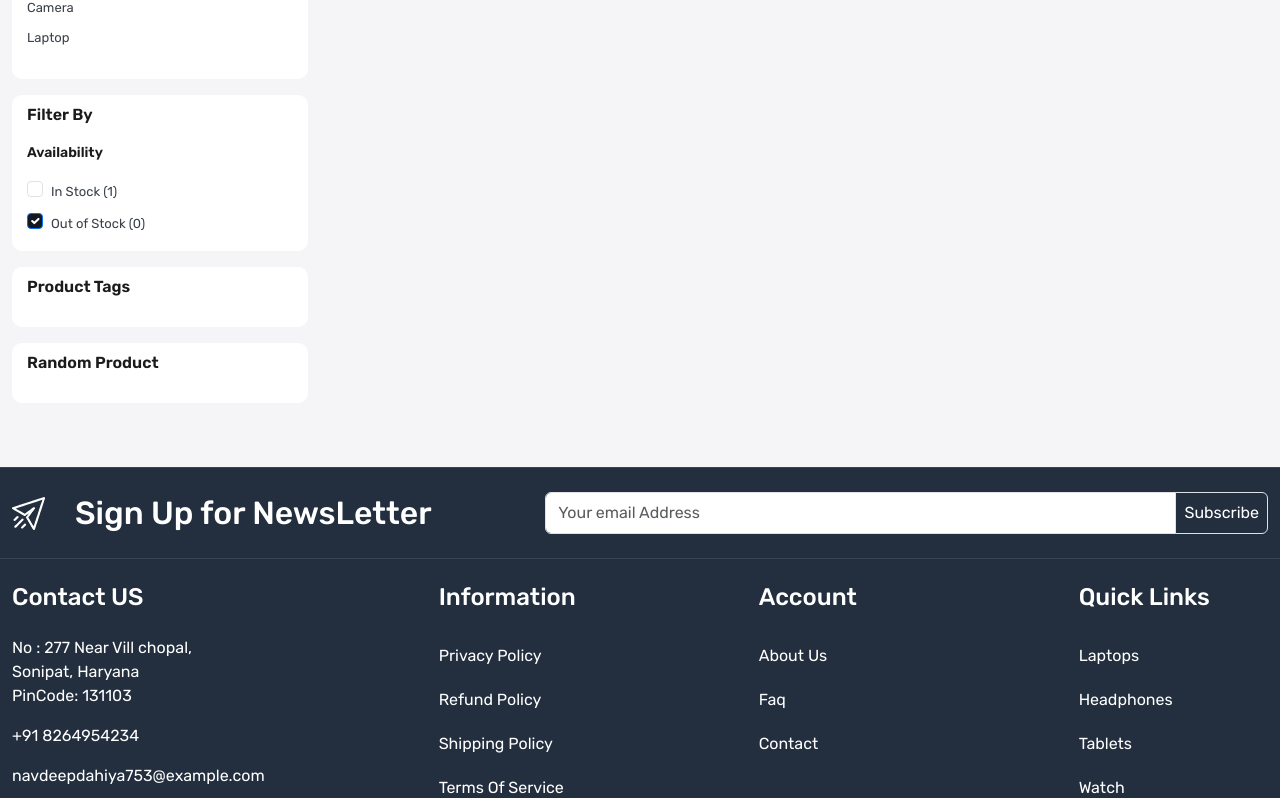
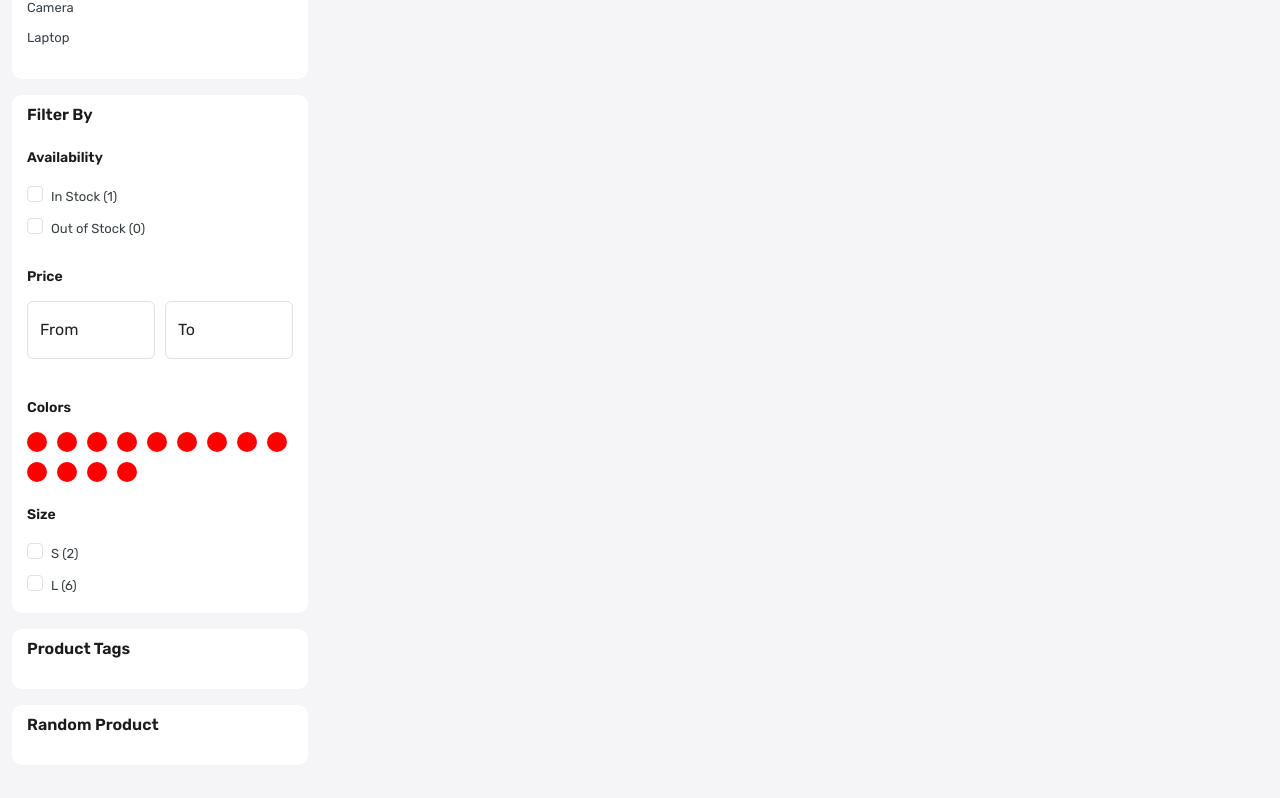
Before and after one commit to DouglasWillianBasilio/app_ecommerce, a React (Create React App) app: page /store in a window 1280 px wide. Shown: the part 454-1252 px from the top of the page. Built offline with nearby package versions, Linux system fonts and the light colour scheme.

Commit message:
update form check and colors

```diff
--- a/src/App.css
+++ b/src/App.css
@@ -464,11 +464,12 @@ footer .input-group-text {
 
 .filter-card .form-check-input:focus {
   box-shadow: none;
-  border-color: inherit;
+  border-color: rgba(0, 0, 0, 0.25);
 }
 
 .filter-card .form-check-input:checked {
   background-color: var(--color-131921);
+  border-color: rgba(0, 0, 0, 0.25);
 }
 
 .sub-title {
@@ -476,6 +477,21 @@ footer .input-group-text {
   font-weight: 600;
   color: var(--color-1c1b1b);
   margin-bottom: 15px;
+  margin-top: 25px;
+}
+
+.colors {
+  list-style-type: none;
+  display: flex;
+  flex-wrap: wrap;
+  gap: 10px;
+}
+
+.colors li {
+  width: 20px;
+  height: 20px;
+  background-color: red;
+  border-radius: 50%;
 }
 
 /* Sua loja fim */
--- a/src/pages/OurStore.js
+++ b/src/pages/OurStore.js
@@ -27,23 +27,87 @@ const OurStore = () => {
                                 <h3 className='filter-title'>Filter By</h3>
                                 <div>
                                     <h5 className='sub-title'>Availability</h5>
+                                    <div>
                                         <div className='form-check'>
                                             <input className='form-check-input' type='checkbox'
                                                 value=""
                                                 id='' />
-                                        <label className='form-check-label' for="">
+                                            <label className='form-check-label' htmlFor="">
                                                 In Stock (1)
                                             </label>
                                         </div>
                                         <div className='form-check'>
                                             <input className='form-check-input'
                                                 type='checkbox'
-                                         value="" id=''
-                                         checked />
+                                                value=""
+                                                id=''
+                                            />
                                             <label className='form-check-label' for="">
                                                 Out of Stock (0)
                                             </label>
                                         </div>
+                                    </div>
+                                    <h5 className='sub-title'>Price</h5>
+                                    <div className='d-flex align-items-center gap-10'>
+                                        <div className="form-floating mb-3">
+                                            <input
+                                                type="email"
+                                                className="form-control"
+                                                id="floatingInput" placeholder="From" />
+                                            <label htmlFor="floatingInput">From</label>
+                                        </div>
+                                        <div className="form-floating mb-3">
+                                            <input
+                                                type="email"
+                                                className="form-control"
+                                                id="floatingInput1"
+                                                placeholder="To" />
+                                            <label htmlFor="floatingInput1">To</label>
+                                        </div>
+
+                                    </div>
+                                    <h5 className='sub-title'>Colors</h5>
+                                    <div>
+                                        <div>
+                                            <ul className='colors ps-0'>
+                                                <li></li>
+                                                <li></li>
+                                                <li></li>
+                                                <li></li>
+                                                <li></li>
+                                                <li></li>
+                                                <li></li>
+                                                <li></li>
+                                                <li></li>
+                                                <li></li>
+                                                <li></li>
+                                                <li></li>
+                                                <li></li>
+                                            </ul>
+                                        </div>
+                                    </div>
+                                    <h5 className='sub-title'>Size</h5>
+
+                                    <div>
+                                        <div className='form-check'>
+                                            <input className='form-check-input' type='checkbox'
+                                                value=""
+                                                id='color-1' />
+                                            <label className='form-check-label' htmlFor="color-1">
+                                                S (2)
+                                            </label>
+                                        </div>
+
+                                        <div className='form-check'>
+                                            <input className='form-check-input' type='checkbox'
+                                                value=""
+                                                id='color-2' />
+                                            <label className='form-check-label' htmlFor="color-2">
+                                                L (6)
+                                            </label>
+                                        </div>
+                                    </div>
+
                                 </div>
                             </div>
                             <div className='filter-card mb-3'>
```
Lines whose indentation alone changed are shown as unchanged.
